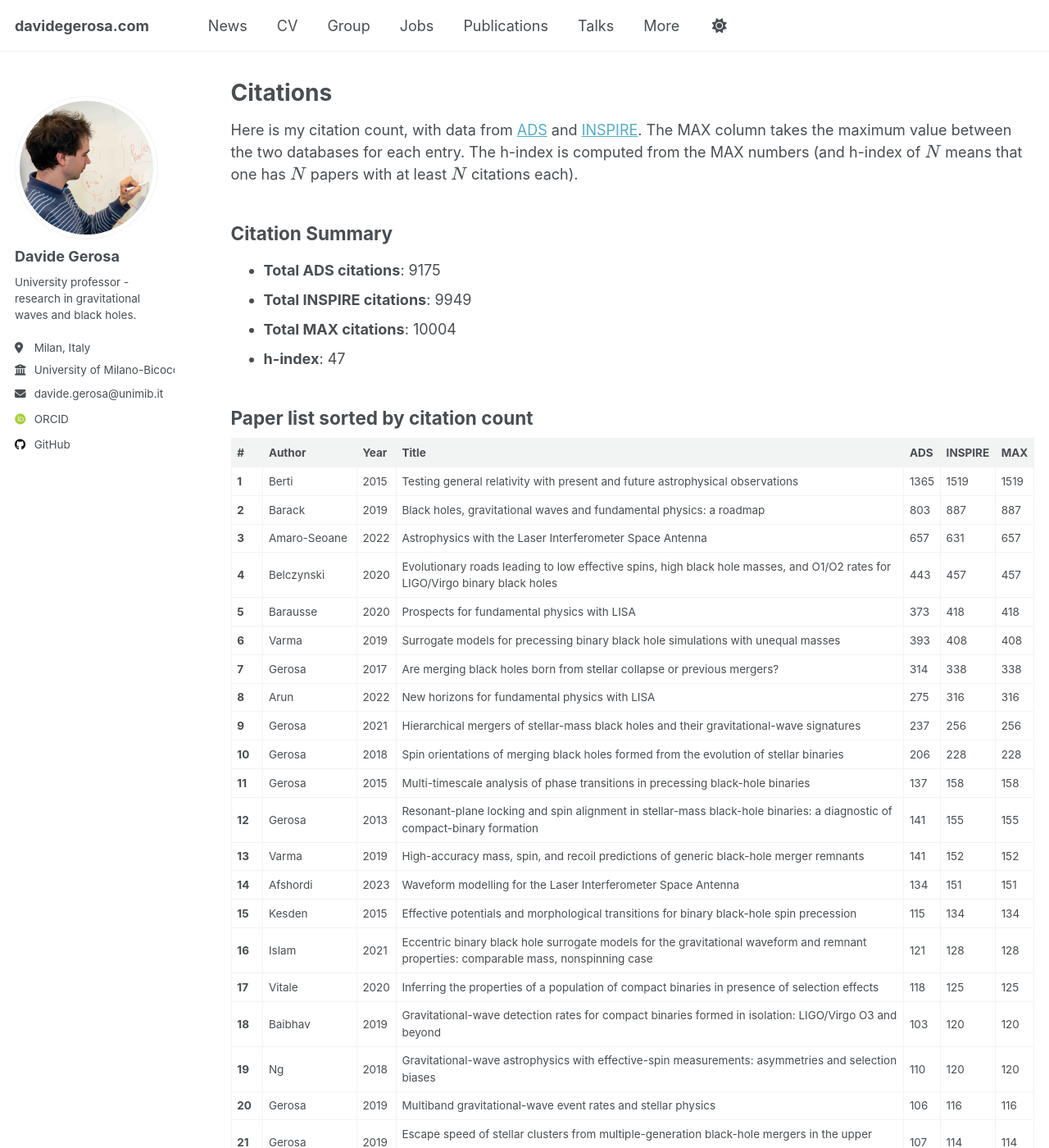
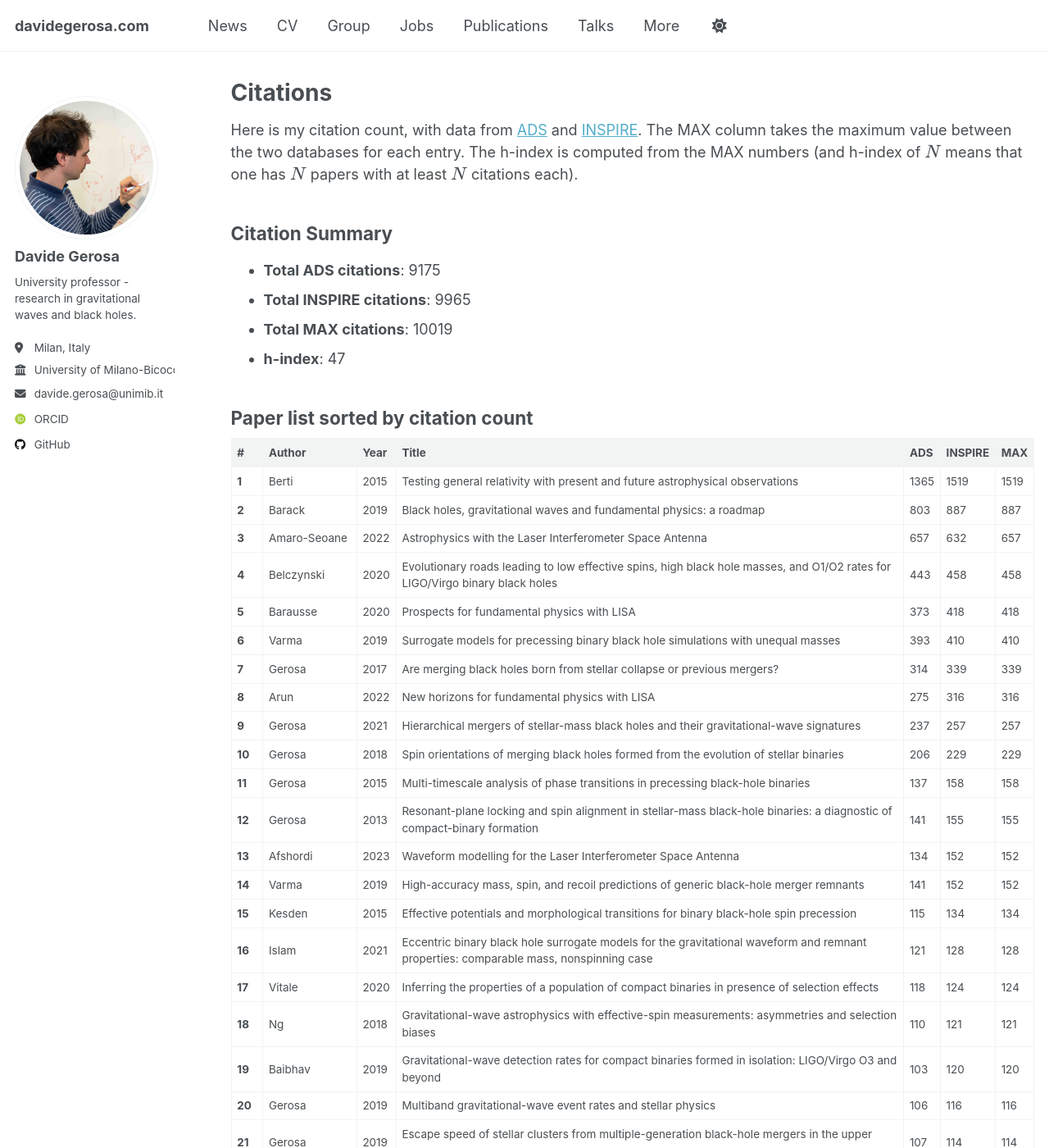
Before and after one commit to dgerosa/website, a Jekyll site: the page built from _pages/citations.md, in a window 1280 px wide and 1400 px high. Shown: the whole window at 82% size. Built offline with Jekyll 4.4.1, drawn with Linux system fonts in a browser that asks for light colours; some web fonts are replaced; some of the changed text lies outside the part shown.

Commit message:
Website update from workflow

```diff
--- a/_pages/_citations.md
+++ b/_pages/_citations.md
@@ -1,8 +1,8 @@
 ## Citation Summary
 
 - **Total ADS citations**: 9175
-- **Total INSPIRE citations**: 9949
-- **Total MAX citations**: 10004
+- **Total INSPIRE citations**: 9965
+- **Total MAX citations**: 10019
 - **h-index**: 47
 
 ## Paper list sorted by citation count
@@ -11,33 +11,33 @@
 |---|--------|------|-------|-----|---------|-----|
 | **1** | Berti | 2015 | Testing general relativity with present and future astrophysical observations | 1365 | 1519 | 1519 |
 | **2** | Barack | 2019 | Black holes, gravitational waves and fundamental physics: a roadmap | 803 | 887 | 887 |
-| **3** | Amaro-Seoane | 2022 | Astrophysics with the Laser Interferometer Space Antenna | 657 | 631 | 657 |
-| **4** | Belczynski | 2020 | Evolutionary roads leading to low effective spins, high black hole masses, and O1/O2 rates for LIGO/Virgo binary black holes | 443 | 457 | 457 |
+| **3** | Amaro-Seoane | 2022 | Astrophysics with the Laser Interferometer Space Antenna | 657 | 632 | 657 |
+| **4** | Belczynski | 2020 | Evolutionary roads leading to low effective spins, high black hole masses, and O1/O2 rates for LIGO/Virgo binary black holes | 443 | 458 | 458 |
 | **5** | Barausse | 2020 | Prospects for fundamental physics with LISA | 373 | 418 | 418 |
-| **6** | Varma | 2019 | Surrogate models for precessing binary black hole simulations with unequal masses | 393 | 408 | 408 |
-| **7** | Gerosa | 2017 | Are merging black holes born from stellar collapse or previous mergers? | 314 | 338 | 338 |
+| **6** | Varma | 2019 | Surrogate models for precessing binary black hole simulations with unequal masses | 393 | 410 | 410 |
+| **7** | Gerosa | 2017 | Are merging black holes born from stellar collapse or previous mergers? | 314 | 339 | 339 |
 | **8** | Arun | 2022 | New horizons for fundamental physics with LISA | 275 | 316 | 316 |
-| **9** | Gerosa | 2021 | Hierarchical mergers of stellar-mass black holes and their gravitational-wave signatures | 237 | 256 | 256 |
-| **10** | Gerosa | 2018 | Spin orientations of merging black holes formed from the evolution of stellar binaries | 206 | 228 | 228 |
+| **9** | Gerosa | 2021 | Hierarchical mergers of stellar-mass black holes and their gravitational-wave signatures | 237 | 257 | 257 |
+| **10** | Gerosa | 2018 | Spin orientations of merging black holes formed from the evolution of stellar binaries | 206 | 229 | 229 |
 | **11** | Gerosa | 2015 | Multi-timescale analysis of phase transitions in precessing black-hole binaries | 137 | 158 | 158 |
 | **12** | Gerosa | 2013 | Resonant-plane locking and spin alignment in stellar-mass black-hole binaries: a diagnostic of compact-binary formation | 141 | 155 | 155 |
-| **13** | Varma | 2019 | High-accuracy mass, spin, and recoil predictions of generic black-hole merger remnants | 141 | 152 | 152 |
-| **14** | Afshordi | 2023 | Waveform modelling for the Laser Interferometer Space Antenna | 134 | 151 | 151 |
+| **13** | Afshordi | 2023 | Waveform modelling for the Laser Interferometer Space Antenna | 134 | 152 | 152 |
+| **14** | Varma | 2019 | High-accuracy mass, spin, and recoil predictions of generic black-hole merger remnants | 141 | 152 | 152 |
 | **15** | Kesden | 2015 | Effective potentials and morphological transitions for binary black-hole spin precession | 115 | 134 | 134 |
 | **16** | Islam | 2021 | Eccentric binary black hole surrogate models for the gravitational waveform and remnant properties: comparable mass, nonspinning case | 121 | 128 | 128 |
-| **17** | Vitale | 2020 | Inferring the properties of a population of compact binaries in presence of selection effects | 118 | 125 | 125 |
-| **18** | Baibhav | 2019 | Gravitational-wave detection rates for compact binaries formed in isolation: LIGO/Virgo O3 and beyond | 103 | 120 | 120 |
-| **19** | Ng | 2018 | Gravitational-wave astrophysics with effective-spin measurements: asymmetries and selection biases | 110 | 120 | 120 |
+| **17** | Vitale | 2020 | Inferring the properties of a population of compact binaries in presence of selection effects | 118 | 124 | 124 |
+| **18** | Ng | 2018 | Gravitational-wave astrophysics with effective-spin measurements: asymmetries and selection biases | 110 | 121 | 121 |
+| **19** | Baibhav | 2019 | Gravitational-wave detection rates for compact binaries formed in isolation: LIGO/Virgo O3 and beyond | 103 | 120 | 120 |
 | **20** | Gerosa | 2019 | Multiband gravitational-wave event rates and stellar physics | 106 | 116 | 116 |
 | **21** | Gerosa | 2019 | Escape speed of stellar clusters from multiple-generation black-hole mergers in the upper mass gap | 107 | 114 | 114 |
 | **22** | Gerosa | 2016 | PRECESSION: Dynamics of spinning black-hole binaries with python | 91 | 100 | 100 |
 | **23** | Wysocki | 2018 | Explaining LIGO's observations via isolated binary evolution with natal kicks | 95 | 99 | 99 |
 | **24** | Moore | 2019 | Are stellar-mass black-hole binaries too quiet for LISA? | 86 | 98 | 98 |
-| **25** | Vitale | 2017 | Impact of Bayesian priors on the characterization of binary black hole coalescences | 85 | 97 | 97 |
+| **25** | Vitale | 2017 | Impact of Bayesian priors on the characterization of binary black hole coalescences | 85 | 98 | 98 |
 | **26** | Taylor | 2018 | Mining gravitational-wave catalogs to understand binary stellar evolution: a new hierarchical bayesian framework | 90 | 93 | 93 |
-| **27** | O'Shaughnessy | 2017 | Inferences about supernova physics from gravitational-wave measurements: GW151226 spin misalignment as an indicator of strong black-hole natal kicks | 78 | 86 | 86 |
-| **28** | Baibhav | 2020 | The mass gap, the spin gap, and the origin of merging binary black holes | 71 | 84 | 84 |
-| **29** | Romero-Shaw | 2023 | Eccentricity or spin precession? Distinguishing subdominant effects in gravitational-wave data | 69 | 78 | 78 |
+| **27** | O'Shaughnessy | 2017 | Inferences about supernova physics from gravitational-wave measurements: GW151226 spin misalignment as an indicator of strong black-hole natal kicks | 78 | 87 | 87 |
+| **28** | Baibhav | 2020 | The mass gap, the spin gap, and the origin of merging binary black holes | 71 | 85 | 85 |
+| **29** | Romero-Shaw | 2023 | Eccentricity or spin precession? Distinguishing subdominant effects in gravitational-wave data | 69 | 80 | 80 |
 | **30** | Bouffanais | 2019 | Constraining the fraction of binary black holes formed in isolation and young star clusters with gravitational-wave data | 75 | 77 | 77 |
 | **31** | Gerosa | 2021 | A generalized precession parameter $$\chi_\mathrm{p}$$ to interpret gravitational-wave data | 66 | 76 | 76 |
 | **32** | Korol | 2020 | Populations of double white dwarfs in Milky Way satellites and their detectability with LISA | 76 | 76 | 76 |
```
Also changed, not shown: other parts of _pages/_citations.md (+9 -9 lines), _pages/_group.md (+1 -1 lines), _pages/_publications.md (+1 -1 lines), _pages/_talks.md (+1 -1 lines).
